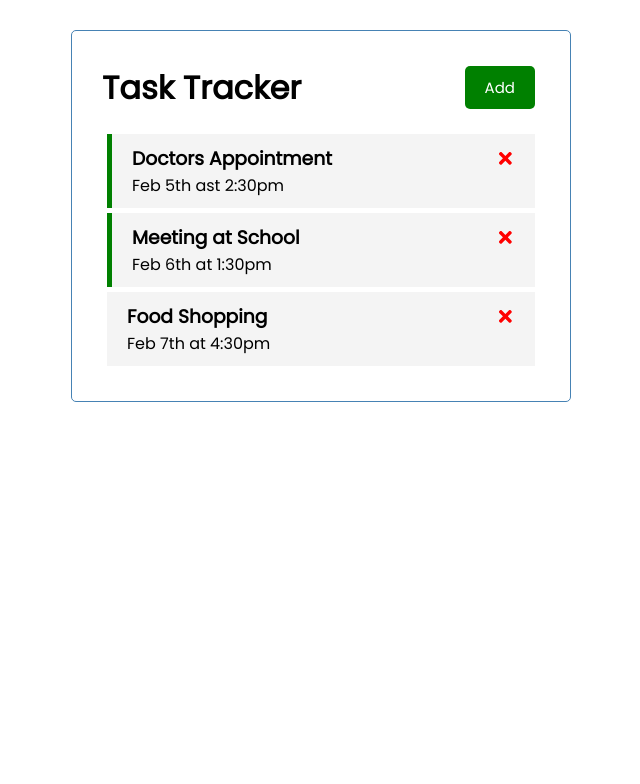
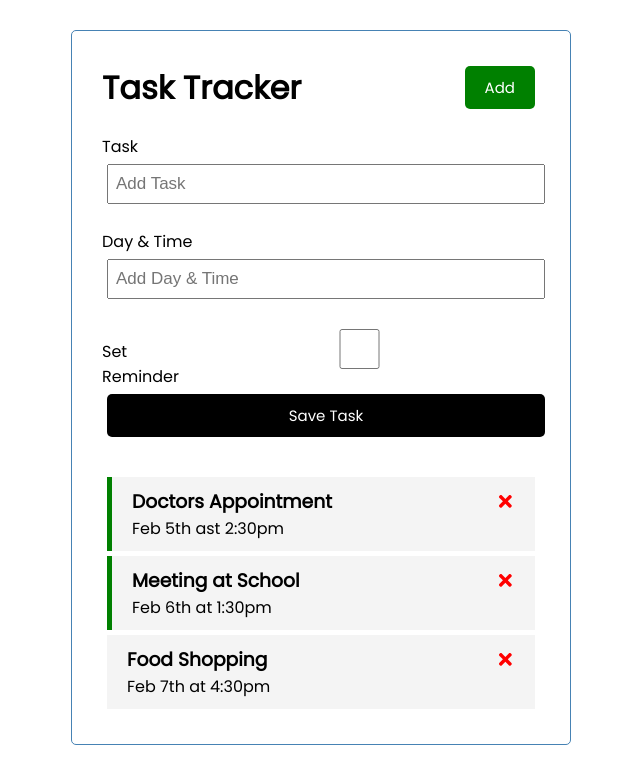
Before and after one commit to olasam4liv/task-tracker, a React (Create React App) app: page / in a window 1280 px wide. Shown: the top 784 px of the page, without its empty margins (319-959 px from the left). Built offline with nearby package versions, Linux system fonts and the light colour scheme.

Commit message:
Add Task

```diff
--- a/src/App.js
+++ b/src/App.js
@@ -1,6 +1,8 @@
 import {useState} from 'react'
- import Header from './components/Header'
- import Tasks from './components/Tasks'
+import Header from './components/Header'
+import Tasks from './components/Tasks'
+import AddTask from './components/AddTask'
+
 function App() {
   const [tasks, setTasks] = useState(
     [
@@ -39,6 +41,7 @@ const toggleReminder  =(id) =>{
   return (
     <div className="container">
       <Header  />
+      <AddTask/>
       {tasks.length > 0 ?  <Tasks tasks={tasks} onDelete={deleteTask} onToggle={toggleReminder}/> : "No Task Found"}
     </div>
   );
--- /dev/null
+++ b/src/components/AddTask.js
@@ -0,0 +1,32 @@
+import { useState } from "react"
+
+
+const AddTask = () => {
+    const [text, setText] = useState('')
+    const [day, setDay] = useState('')
+    const [reminder, setReminder] = useState(false)
+  return (
+    <form className ='add-form'>
+         <div className='form-control'>
+             <label>Task</label>
+             <input type='text' placeholder='Add Task' value={text} onChange={(e)=> setText(e.target.value)}/>
+         </div>
+
+         <div className='form-control'>
+             <label>Day & Time</label>
+             <input type='text' placeholder='Add Day & Time' value={day} onChange={(e)=> setDay(e.target.value)}/>
+         </div>
+
+         <div className='form-control form-control-check'>
+             <label>Set Reminder</label>
+             <input type='checkbox' onChange={(e)=> setReminder(e.currentTarget.checked)}/>
+         </div>
+
+        <input type='submit' value='Save Task' className='btn btn-block'/>
+    </form>
+  )
+}
+
+
+
+export default AddTask
```
